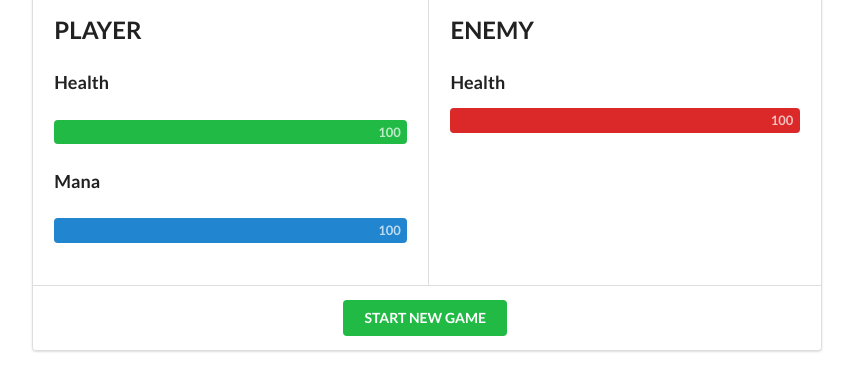
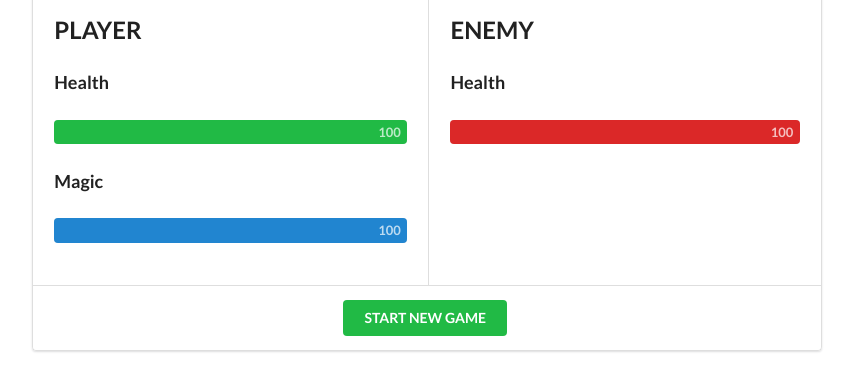
Before and after one commit to QqlimaaxX/vue-game, a plain HTML site: page index.html in a window 1280 px wide. Shown: the part 72-462 px from the top of the page, without its empty margins (213-1066 px from the left). Drawn offline with nearby package versions, Linux system fonts and the light colour scheme.

Commit message:
fixed alignment of enemy elements

```diff
--- a/index.html
+++ b/index.html
@@ -22,7 +22,7 @@
 		  						<div class="progress">{{playerHealth}}</div>
 	  						</div>
 						</div>
-						<h3>Mana<h3>
+						<h3>Magic<h3>
 						<div class="ui progress blue">
 	  						<div class="bar" :style="magicStyle">
 		  						<div class="progress">{{magic}}</div>
@@ -31,10 +31,10 @@
 					</div>
 					<div class="ui padded segment">
 						<h2>ENEMY</h2>
-						<h3>Health</h3>
+						<h3>Health<h3>
 						<div class="ui progress error">
 	  						<div class="bar" :style="enemyStyle">
-	  							<div class="progress">{{enemyHealth}}</div>
+		  						<div class="progress">{{enemyHealth}}</div>
 	  						</div>
 						</div>
 					</div>
```
